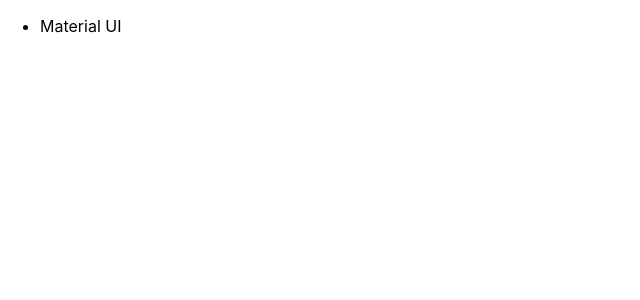
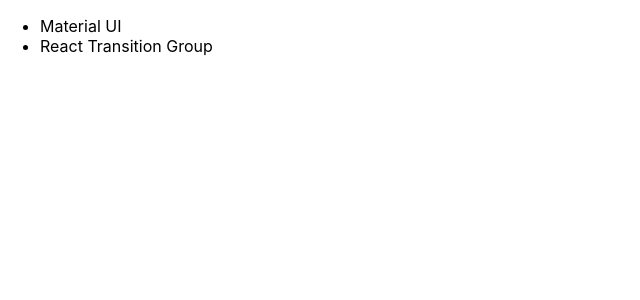
Before and after one commit to shimech/drawer-sample, a Next.js app: page / in a window 1280 px wide. Shown: the top 300 px of the page, without its empty margins (0-640 px from the left). Built offline with nearby package versions, Linux system fonts and the light colour scheme.

Commit message:
create /react-transition-group

```diff
--- a/pages/index.tsx
+++ b/pages/index.tsx
@@ -15,6 +15,11 @@
             <a>Material UI</a>
           </Link>
         </li>
+        <li>
+          <Link href="/react-transition-group">
+            <a>React Transition Group</a>
+          </Link>
+        </li>
       </ul>
     </main>
   </>
```
Also changed, not shown: pages/react-transition-group.tsx (added, +7 -0 lines).
